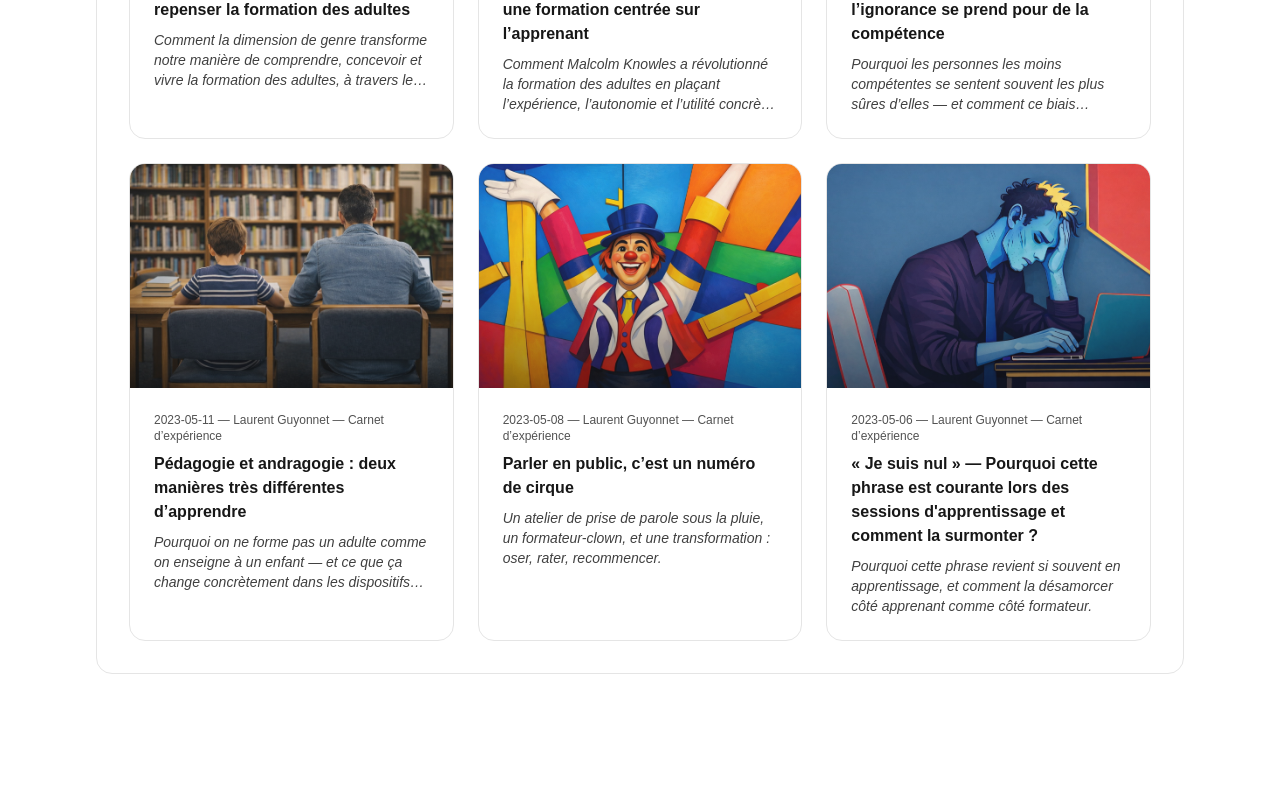
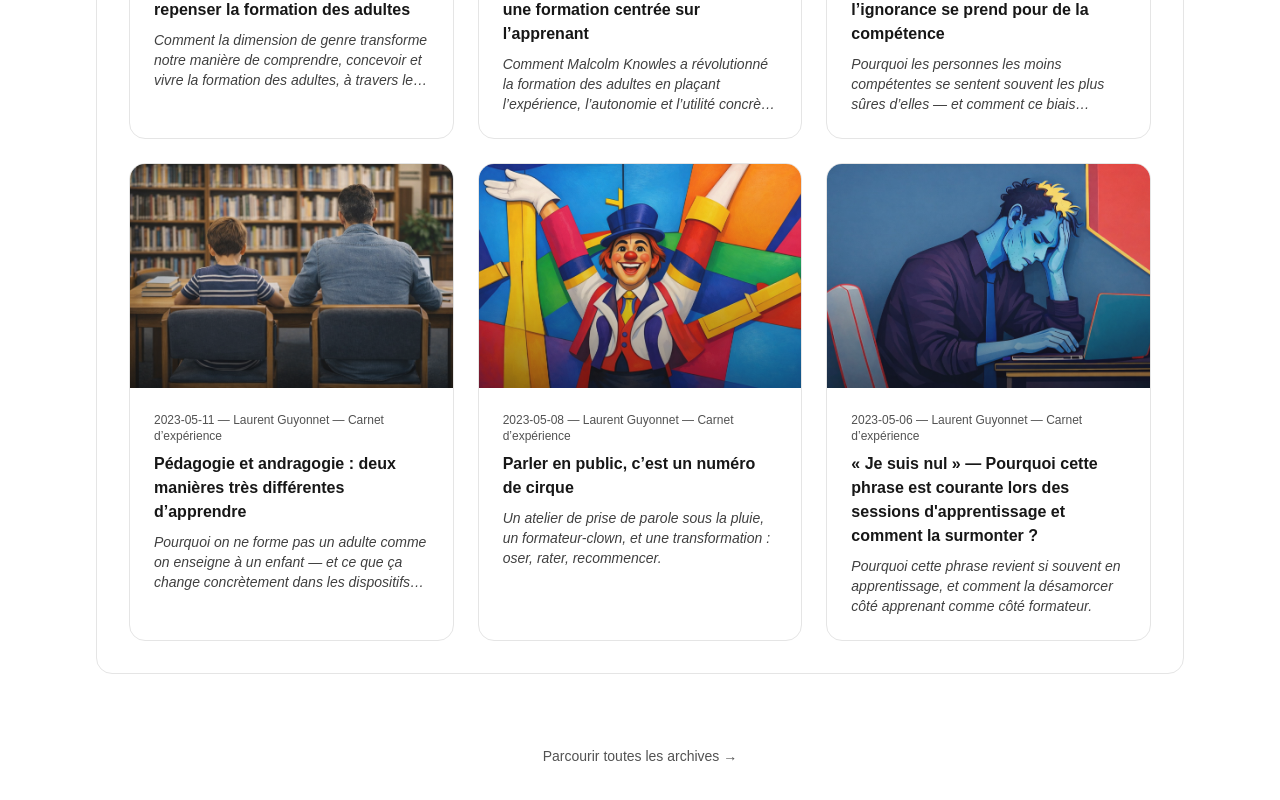
Before and after one commit to sr6xgzrxmf-cyber/carnet-dexperience, a Next.js app: page /articles in a window 1280 px wide. Shown: the part 9355-10155 px from the top of the page. Before the commit the page ends 10069 px from the top, so only its background shows below. Built offline with nearby package versions, Linux system fonts and the light colour scheme.

Commit message:
Articles: add archives link at end of hub

```diff
--- a/app/articles/page.tsx
+++ b/app/articles/page.tsx
@@ -402,6 +402,22 @@ export default async function ArticlesHubPage(props: {
             </div>
           )}
         </section>
+
+{/* ======================
+    ARCHIVES COMPLÈTES
+====================== */}
+<section className="flex justify-center pt-4">
+  <Link
+    href="/articles/archives"
+    className="text-sm text-neutral-600 hover:underline dark:text-neutral-400"
+  >
+    Parcourir toutes les archives →
+  </Link>
+</section>
+
+
+
+
       </div>
     </main>
   );
```
